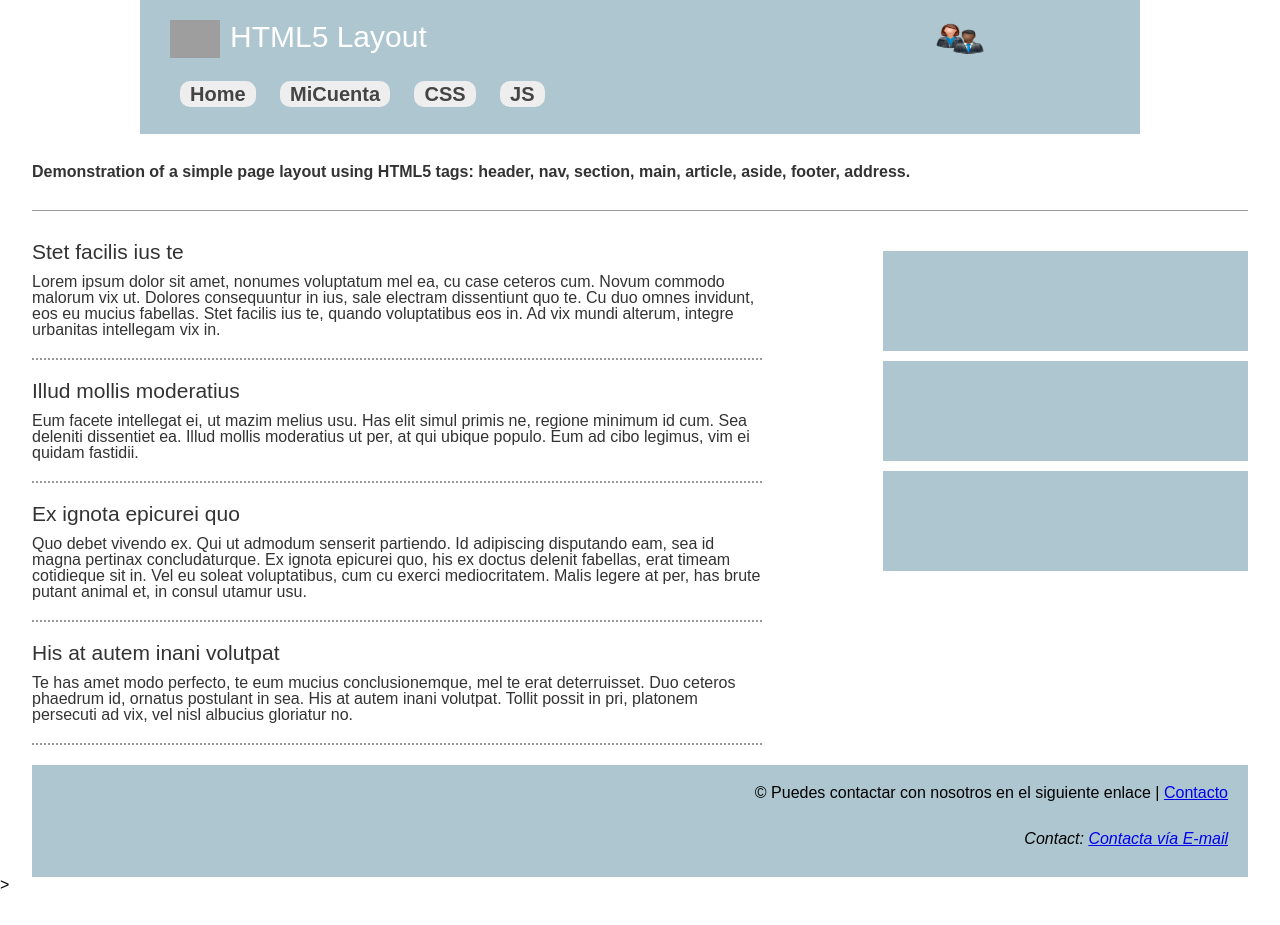
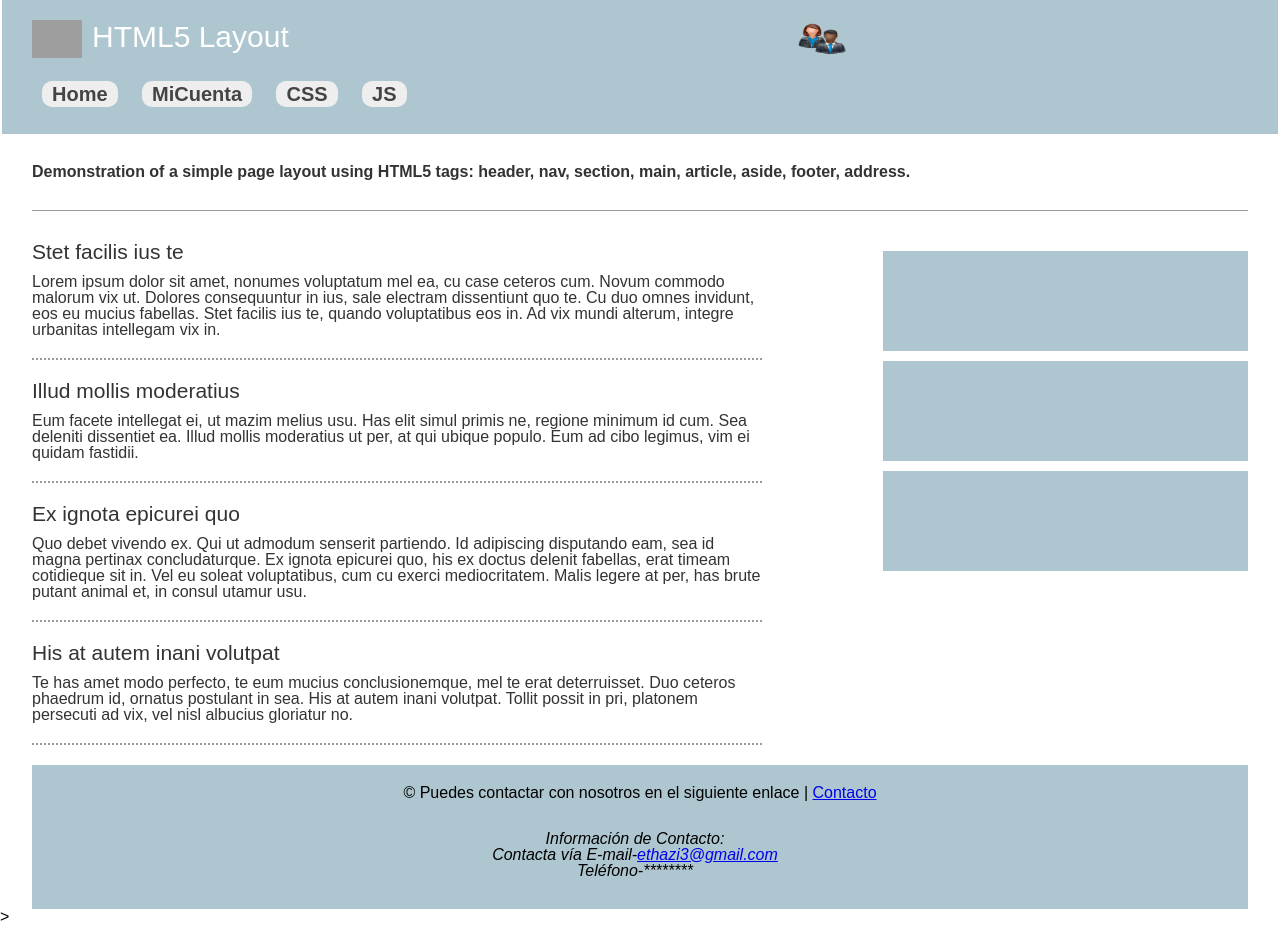
Before and after one commit to Chow22/ZASCAR, a PHP site: page / in a window 1280 px wide. Before the commit the page ends 889 px from the top, so only its background shows below. Run offline with PHP 8.4, Linux system fonts and the light colour scheme; grey boxes are pictures that could not be loaded.

Commit message:
cambios css

```diff
--- a/public_html/css/style.css
+++ b/public_html/css/style.css
@@ -26,7 +26,7 @@ img.txiki{
 header {
     background: #AEC6CF;
     padding: 20px 30px;
-    max-width: 940px;
+    max-width: 95%;
     margin: auto;
 }
 nav {
@@ -84,7 +84,7 @@ footer {
 	max-width: 95%;
 	margin: auto;
 	clear: both;
-	text-align: right;
+	text-align: center;
 }
 footer p {
 	padding: 20px;
--- a/public_html/footer.php
+++ b/public_html/footer.php
@@ -1,6 +1,8 @@
         <footer>
             <p>&copy; Puedes contactar con nosotros en el siguiente enlace | <a href="/" target="_blank" rel="nofollow">Contacto</a></p>
             <address>
-                Contact: <a href="mailto:ethazi3@gmail.com">Contacta vía E-mail</a>
+                Información de Contacto:<br>
+                Contacta vía E-mail-<a href="mailto:ethazi3@gmail.com">ethazi3@gmail.com</a><br>
+                Teléfono-********
             </address>
         </footer>
```
